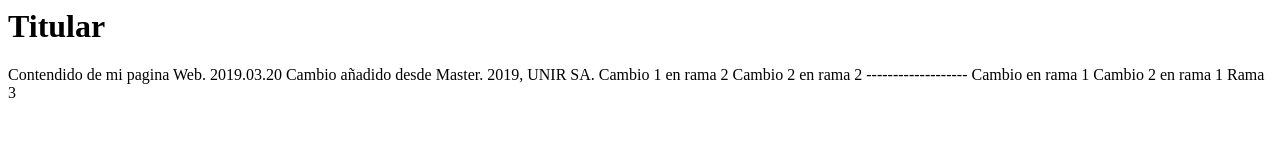
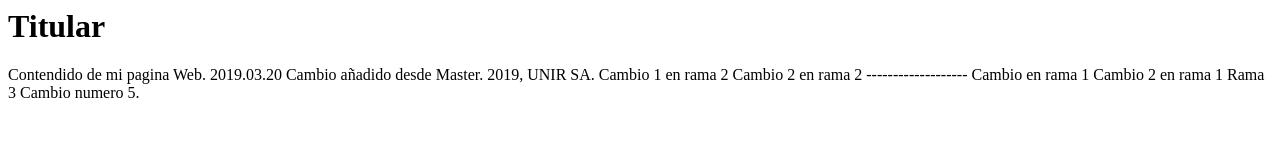
Before and after one commit to pjmolina/proyecto1, a plain HTML site: page index.html in a window 1280 px wide. Drawn offline with Linux system fonts and the light colour scheme.

Commit message:
cambio 5

```diff
--- a/index.html
+++ b/index.html
@@ -16,6 +16,8 @@
             Cambio 2 en rama 1
 
             Rama 3
+
+            Cambio numero 5.
         </p>
     </body>
 </html>
```
